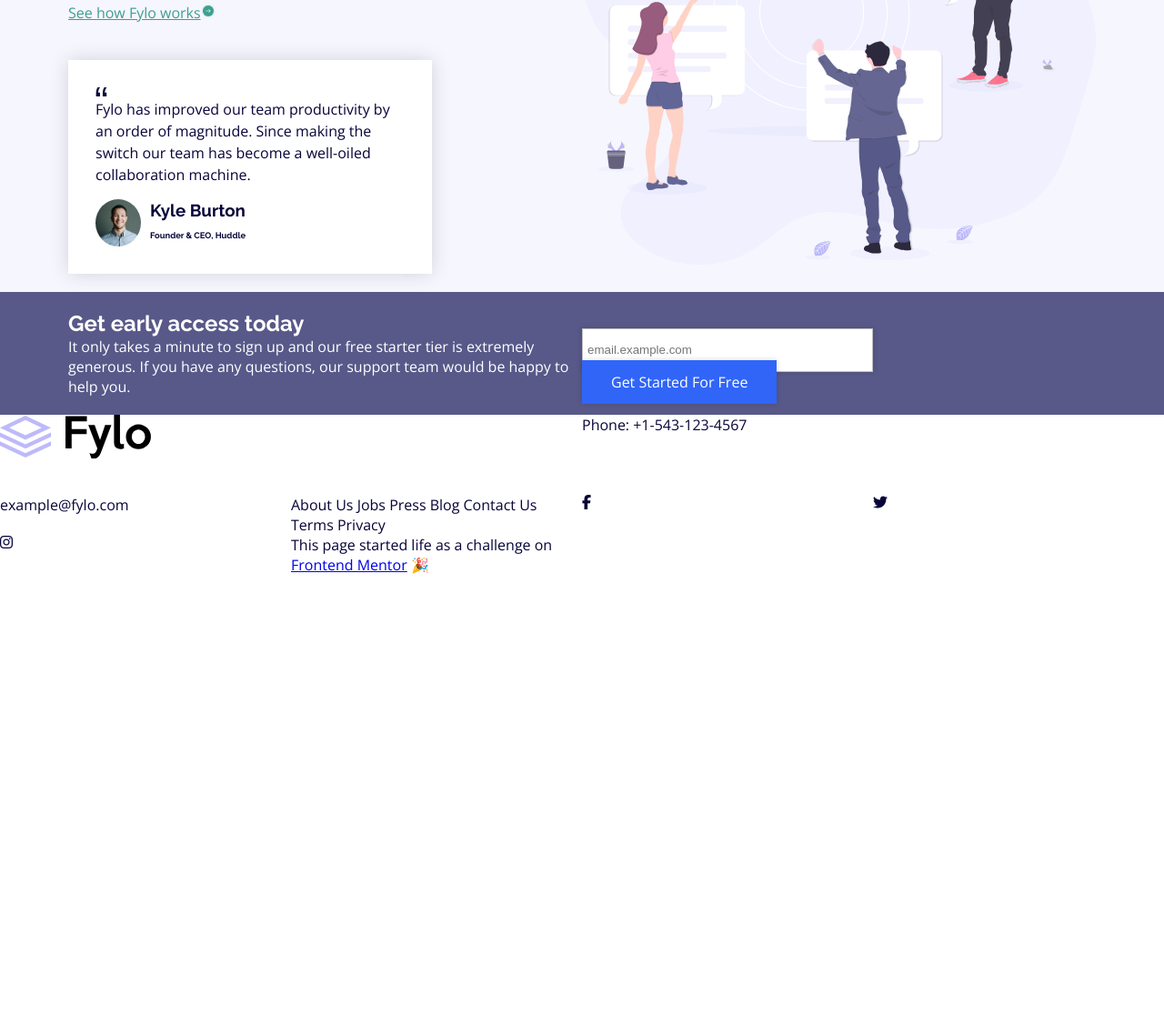
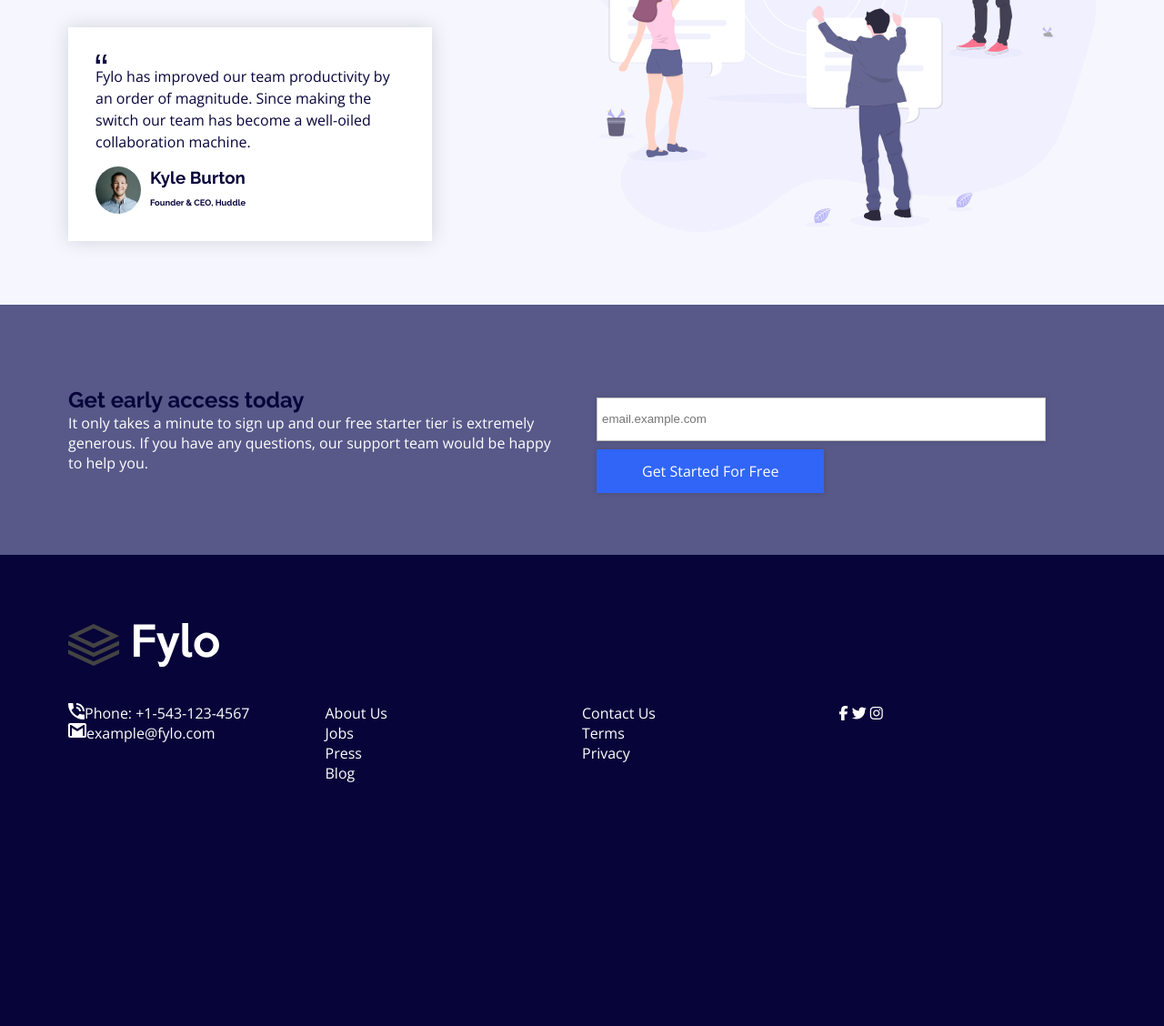
Before and after one commit to brc5450/Fylo_Landing_Page, a plain HTML site: page index.html in a window 1280 px wide. Shown: the part 979-2107 px from the top of the page at 91% size. Before the commit the page ends 1699 px from the top, so only its background shows below. Drawn offline with nearby package versions, Linux system fonts and the light colour scheme.

Commit message:
updated html and css

```diff
--- a/css/styles.css
+++ b/css/styles.css
@@ -23,12 +23,6 @@ body {
   display: grid;
   grid-template-columns: 1fr;
   grid-template-rows: repeat(5, auto);
-
-  /* grid-template-areas: "header header "
-    "section1-text section1-text section1-image section1-image"
-    "section2-text section2-text section2-image section2-image"
-    "section3-text section3-text section3-image section3-image"
-    "footer footer footer footer footer" */
 }
 
 h1,
@@ -69,6 +63,7 @@ header nav {
 .section1 {
   display: grid;
   grid-template-columns: 1fr 1fr;
+  grid-gap: 6rem;
   margin-top: 75px;
   padding: 25px 75px;
 }
@@ -86,15 +81,16 @@ input {
   box-shadow: 0px 0px 6px rgba(0, 0, 0, 0.15);
 }
 
-a.btn {
+.btn {
   background-color: var(--Bright-Blue);
   border: none;
   color: white;
-  padding: 13px 32px;
+  padding: 13px 50px;
   text-align: center;
   text-decoration: none;
   font-size: 16px;
   box-shadow: 0px 0px 6px rgba(0, 0, 0, 0.15);
+  white-space: nowrap;
 }
 
 .section1-image > img {
@@ -112,6 +108,7 @@ a.btn {
 .section2 {
   background-color: var(--Light-Grayish-Blue);
   margin-top: -5px;
+  padding-bottom: 50px;
 }
 
 .section2-container {
@@ -162,13 +159,30 @@ a.btn {
 
 .section-3 {
   background-color: var(--Desaturated-Blue);
+  height: 275px;
+  display: grid;
+  grid-template-columns: 1fr 1fr;
+  grid-template-rows: 1fr;
+  grid-template-areas: "heading form ";
+  grid-gap: 2rem;
+  padding: 20px 75px;
+  color: #fff;
 }
 
-.section3 {
-  display: grid;
-  grid-template-columns: 1fr 1fr;
-  padding: 20px 75px;
-  color: #fff;
+.section3-text {
+  grid-area: "heading";
+  align-self: center;
+  justify-content: center;
+}
+
+.section3-form {
+  grid-area: "form";
+  align-self: center;
+  justify-content: center;
+}
+
+.section3-form input {
+  width: 90%;
 }
 
 .section3 h2 {
@@ -176,7 +190,20 @@ a.btn {
 }
 
 footer {
+  padding: 75px;
+  background-color: var(--Very-Dark-Blue);
+}
+
+.footer-content {
   display: grid;
   grid-template-columns: repeat(4, 1fr);
-  grid-template-rows: 2fr 1fr 1fr 1fr 1fr;
+  grid-template-rows: repeat(5, 1fr);
+  color: #fff;
 }
+
+.footer-logo {
+  grid-area: "footer-logo";
+  grid-column: 1/5;
+  filter: invert(100%) sepia(0%) saturate(0%) hue-rotate(155deg)
+    brightness(106%) contrast(101%);
+}
--- a/index.html
+++ b/index.html
@@ -85,7 +85,6 @@
 
 
       <section class="section-3">
-        <div class="section3">
         <div class="section3-text">
           <h2>Get early access today</h2>
           <p>
@@ -97,29 +96,46 @@
         <div class="section3-form">
           <form action="Post">
             <input type="email" placeholder="email.example.com" />
-          </form>
+          </form><br>
           <a href="#" class="btn">Get Started For Free</a>
         </div>
-      </div>
       </section>
     </div>
+
+
     <footer>
-      <img src="/images/logo.svg" alt="footer-logo" />
-      <img src="/images/icon-phone.svg" alt="phone" />
-      <p>Phone: +1-543-123-4567</p>
-      <img src="/images/icon-email.svg" alt="email" />
-      <p>example@fylo.com</p>
-      <p>About Us Jobs Press Blog Contact Us Terms Privacy</p>
+      <div class="footer-content">
+      <img src="/images/logo.svg" alt="footer-logo"  class="footer-logo" />
+
+      <div class="col-1">
+        <img src="/images/icon-phone.svg" alt="phone" style="float: left" class="phone" />
+        <p>Phone: +1-543-123-4567</p>
+          <img src="/images/icon-email.svg" alt="email" style="float: left" class="email" />
+          <p class="email-address">example@fylo.com</p>
+      </div>
+
+<div class="col-2">
+      <p class="about-us">About Us</p>
+      <p class="jobs">Jobs</p>
+      <p class="press">Press</p>
+      <p class="blog">Blog</p>
+    </div>
+
+    <div class="col-3">
+      <p class="contact-us">Contact Us</p>
+      <p class="terms">Terms</p>
+      <p class="privacy">Privacy</p>
+    </div>
+
+    <div class="col-4">
+      <div class="social">
       <i class="fab fa-facebook-f"></i>
       <i class="fab fa-twitter"></i>
       <i class="fab fa-instagram"></i>
-      <p class="attribution">
-        This page started life as a challenge on
-        <a href="https://www.frontendmentor.io?ref=challenge" target="_blank"
-          >Frontend Mentor</a
-        >
-        🎉
-      </p>
+    </div>
+  </div>
+    </div>
+
     </footer>
   </body>
 </html>
```
